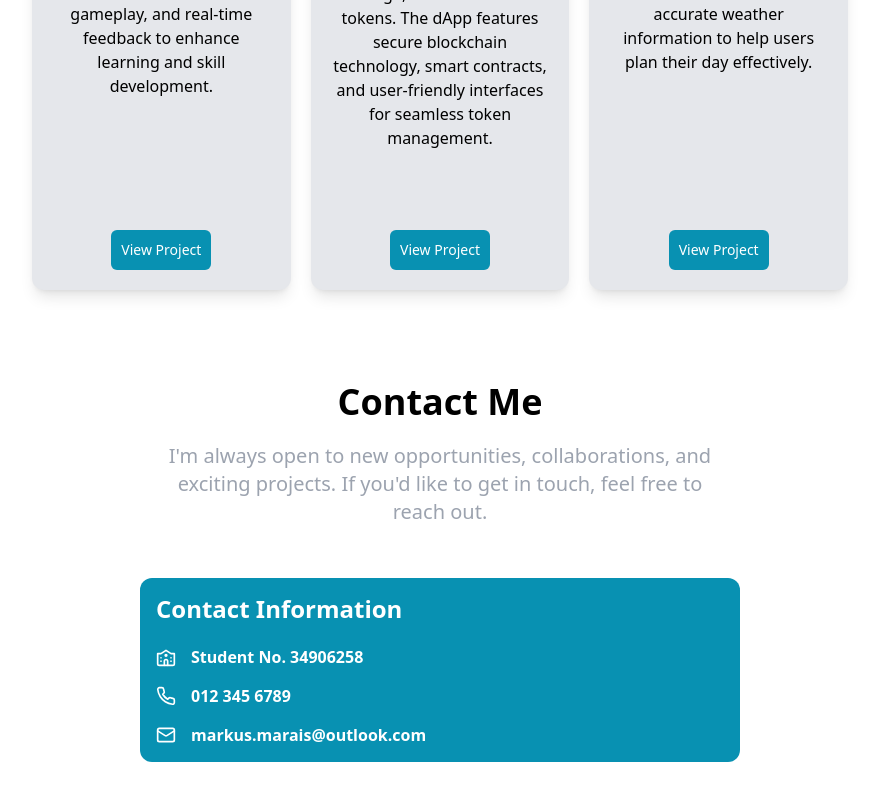
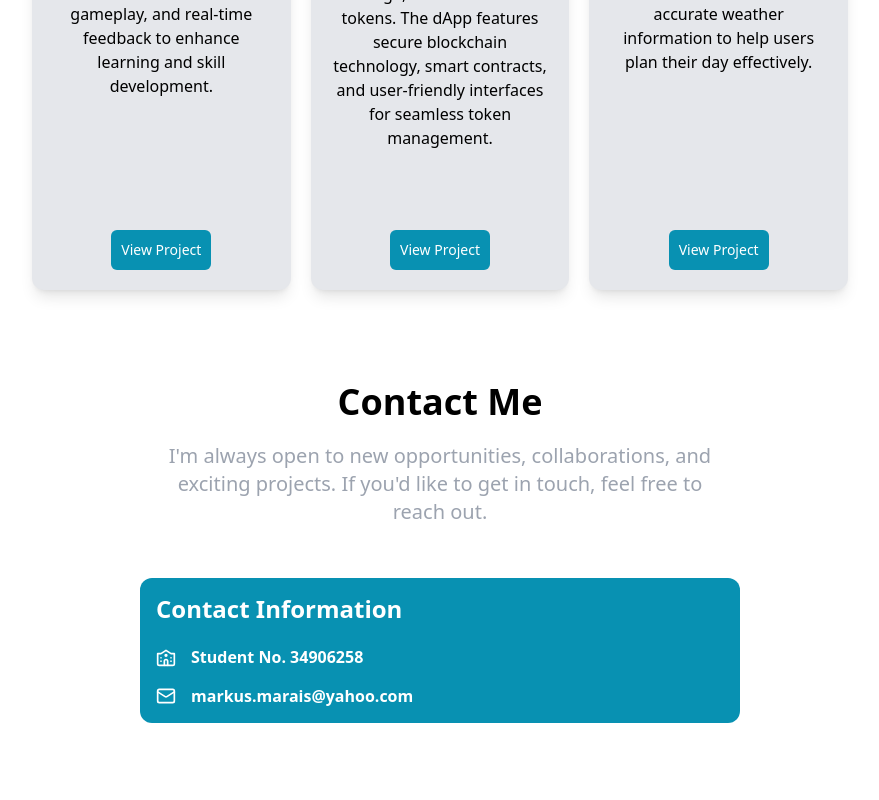
Before and after one commit to MrMarxz/improved-adventure, a Next.js app: page / in a window 1280 px wide. Shown: the part 3035-3835 px from the top of the page, without its empty margins (200-1079 px from the left). Built offline with nearby package versions, Linux system fonts and the light colour scheme.

Commit message:
Updated CV pdf and email

```diff
--- a/src/app/page.tsx
+++ b/src/app/page.tsx
@@ -245,14 +245,9 @@ export default function HomePage() {
             <div className="font-semibold">Student No. 34906258</div>
           </div>
 
-          <div className="flex gap-x-[15px] mt-[15px]">
-            <Phone className="w-5" />
-            <div className="font-semibold">012 345 6789</div>
-          </div>
-
           <div className="flex gap-x-[15px] my-[15px]">
             <Mail className="w-5" />
-            <div className="font-semibold">markus.marais@outlook.com</div>
+            <div className="font-semibold">markus.marais@yahoo.com</div>
           </div>
 
         </div>
```
Also changed, not shown: 1 other file (tests, documents, lock files or other folders).
